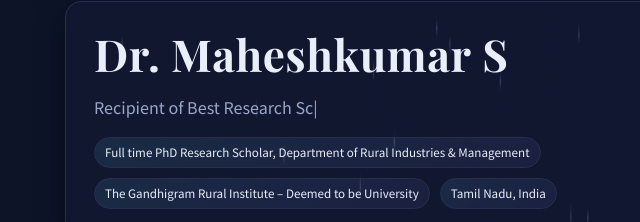
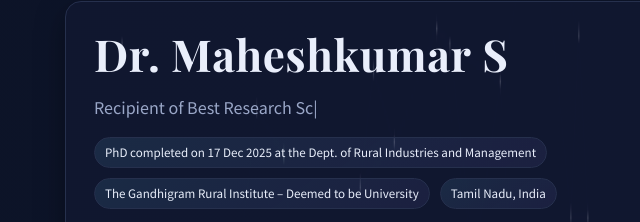
Before and after one commit to Maheshkumar-Chavan/Maheshkumar-S-Academic-Portfolio, a plain HTML site: page index.html in a window 1280 px wide. Shown: the part 150-372 px from the top of the page, 45-685 px from the left. Drawn offline with nearby package versions, Linux system fonts and the light colour scheme.

Commit message:
17 dec 2025

```diff
--- a/index.html
+++ b/index.html
@@ -487,7 +487,7 @@ html[data-theme="light"] .theme-toggle:hover {
         <h1 class="title">Dr. Maheshkumar&nbsp;S</h1>
         <p class="subtitle"><span id="typed"></span></p>
         <div class="badges">
-          <span class="badge">Full time PhD Research Scholar, Department of Rural Industries & Management</span>
+          <span class="badge">PhD completed on 17 Dec 2025 at the Dept. of Rural Industries and Management</span>
           <span class="badge">The Gandhigram Rural Institute – Deemed to be University</span>
           <span class="badge">Tamil Nadu, India</span>
         </div>
```
